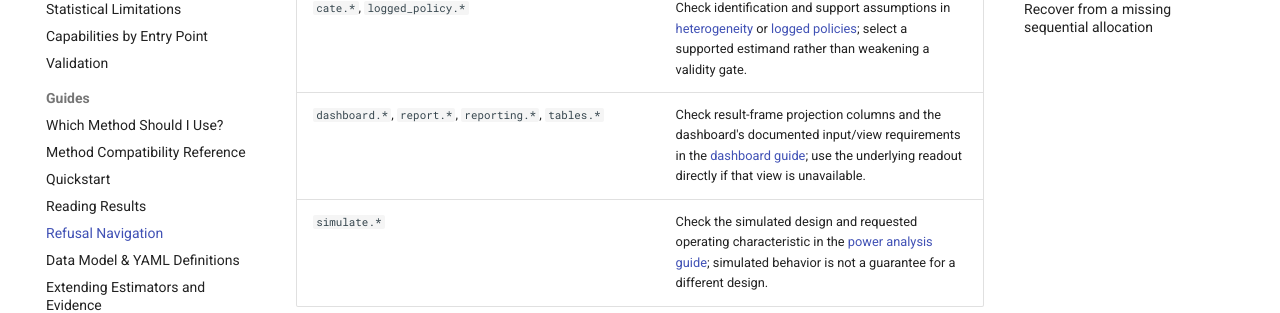
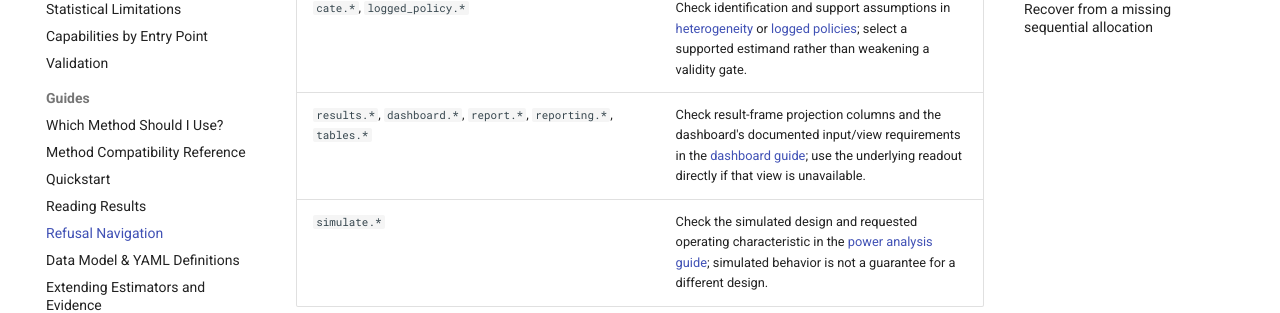
Before and after one commit to kylejcaron/increment, an MkDocs documentation site: the page built from docs/guides/refusals.md, in a window 1280 px wide and 900 px high, scrolled down 1009 px. Shown: the part 153-466 px from the top of the window. Built offline with MkDocs 1.6.1 and Material for MkDocs 9.7.7, drawn with Linux system fonts in a browser that asks for light colours; comment, search, counter and statistics services are not loaded.

Commit message:
Document the result-frame refusal family

```diff
--- a/docs/guides/refusals.md
+++ b/docs/guides/refusals.md
@@ -31,7 +31,7 @@ codes can describe different limitations.
 | `source.*`, `frame.*`, `query.*`, `artifact.*`, `artifact_contract.*`, `definition.*`, `model.*`, `compatibility.*` | Check the reported column, grain, identity, assignment, artifact version, or source capability. Repair the input at its source, then follow the [data model guide](data-model.md), [API reference](../api.md), or [compatibility policy](../api.md#pre-10-compatibility). |
 | `readout.*`, `readouts.*`, `estimation.*`, `breakout.*`, `contrast.*`, `conversion_inference.*`, `arm.*`, `moments.*`, `decision.*`, `design.*`, `identification.*`, `sequential.*`, `absorption.*`, `adjust.*`, `allocation.*`, `impute.*`, `unit_cycle.*` | Check the requested estimand, inference and multiplicity scope in [reading results](reading-results.md), [multiplicity](multiplicity.md), and the [method guide](choose-a-method.md). Use the route named in the refusal; do not treat an omitted or refused cell as a null effect. |
 | `cate.*`, `logged_policy.*` | Check identification and support assumptions in [heterogeneity](heterogeneity-and-rollout.md) or [logged policies](logged-policy.md); select a supported estimand rather than weakening a validity gate. |
-| `dashboard.*`, `report.*`, `reporting.*`, `tables.*` | Check result-frame projection columns and the dashboard's documented input/view requirements in the [dashboard guide](dashboard.md); use the underlying readout directly if that view is unavailable. |
+| `results.*`, `dashboard.*`, `report.*`, `reporting.*`, `tables.*` | Check result-frame projection columns and the dashboard's documented input/view requirements in the [dashboard guide](dashboard.md); use the underlying readout directly if that view is unavailable. |
 | `simulate.*` | Check the simulated design and requested operating characteristic in the [power analysis guide](power-analysis.md); simulated behavior is not a guarantee for a different design. |
 
 A missing treatment arm, for example, means an arm-level contrast cannot be
```
